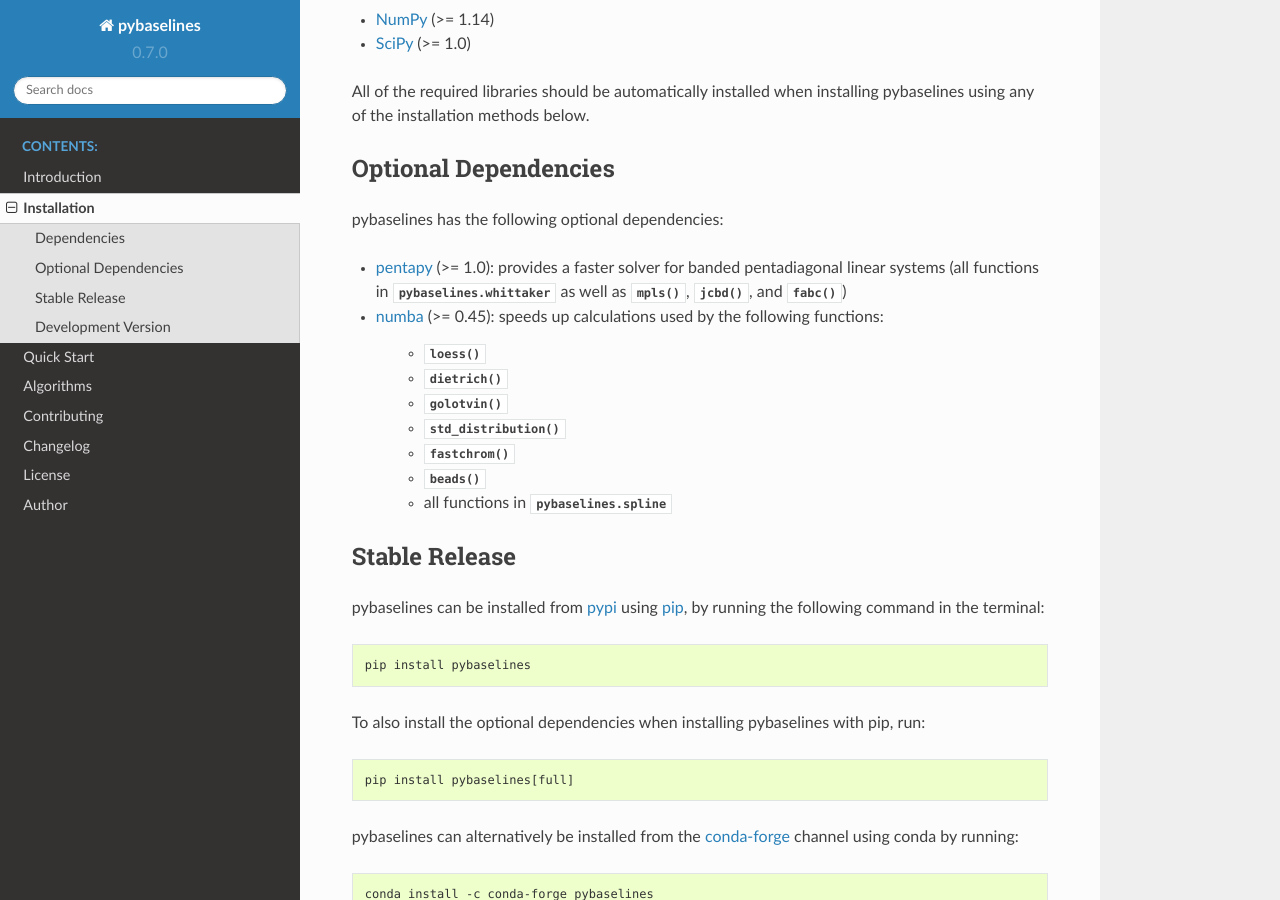
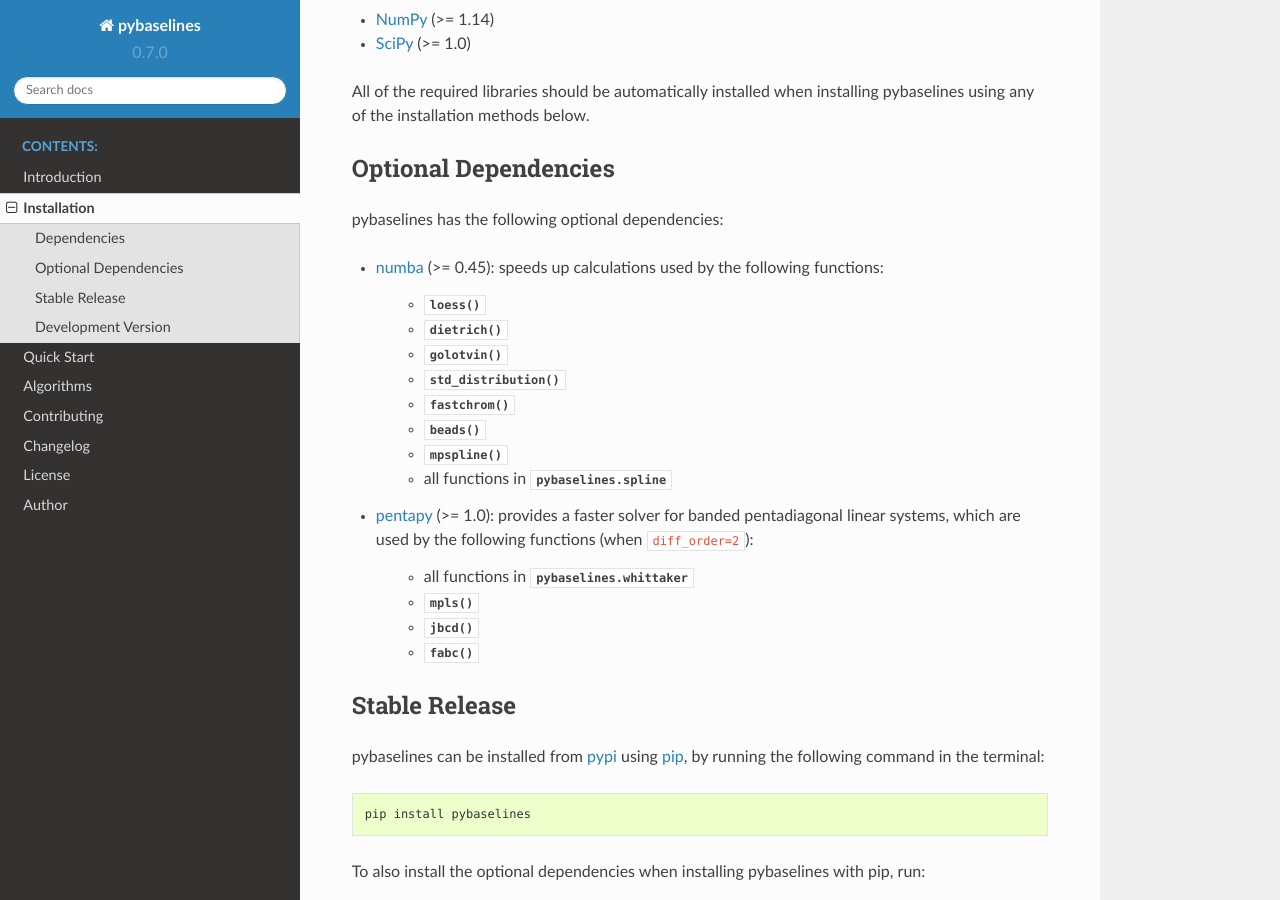
Before and after one commit to derb12/pybaselines, a Sphinx documentation site: the page built from docs/installation.rst, in a window 1280 px wide and 900 px high, scrolled down 256 px. Built offline with Sphinx 7.4.7 and the Read the Docs theme 2.0.0, drawn with Linux system fonts in a browser that asks for light colours; pages that are not in the unit, such as notebooks, are missing from menus.

Commit message:
MAINT: small fixes to docs and rearrange tests
Moved the min knot check to _spline_utils._spline_knots, and fixed the _spline_utils._find_interval test for decreasing x. Small changes to docs.

```diff
--- a/docs/algorithms/spline.rst
+++ b/docs/algorithms/spline.rst
@@ -18,7 +18,7 @@
 
 where :math:`N` is the number of points in :math:`x`, :math:`M` is the number of spline
 basis functions, :math:`B_j(x_i)` is the j-th basis function evaluated at :math:`x_i`,
-and :math:`c_j` is the coefficient for the j-th basis (can also be considered as
+and :math:`c_j` is the coefficient for the j-th basis (which are analogous to
 the height of the j-th basis). In pybaselines, the number of spline basis functions,
 :math:`M`, is calculated as the number of knots, `num_knots`, plus the spline degree
 minus 1.
--- a/docs/installation.rst
+++ b/docs/installation.rst
@@ -22,10 +22,6 @@
 
 pybaselines has the following optional dependencies:
 
-* `pentapy <https://github.com/GeoStat-Framework/pentapy>`_ (>= 1.0):
-  provides a faster solver for banded pentadiagonal linear systems
-  (all functions in :mod:`pybaselines.whittaker` as well as
-  :func:`.mpls`, :func:`.jcbd`, and :func:`.fabc`)
 * `numba <https://github.com/numba/numba>`_ (>= 0.45):
   speeds up calculations used by the following functions:
 
@@ -35,7 +31,18 @@
     * :func:`.std_distribution`
     * :func:`.fastchrom`
     * :func:`.beads`
+    * :func:`.mpspline`
     * all functions in :mod:`pybaselines.spline`
+
+* `pentapy <https://github.com/GeoStat-Framework/pentapy>`_ (>= 1.0):
+  provides a faster solver for banded pentadiagonal linear systems, which are
+  used by the following functions (when ``diff_order=2``):
+
+    * all functions in :mod:`pybaselines.whittaker`
+    * :func:`.mpls`
+    * :func:`.jbcd`
+    * :func:`.fabc`
+
 
 Stable Release
 ~~~~~~~~~~~~~~
```
Also changed, not shown: README.rst (+5 -5 lines), 3 other files.
